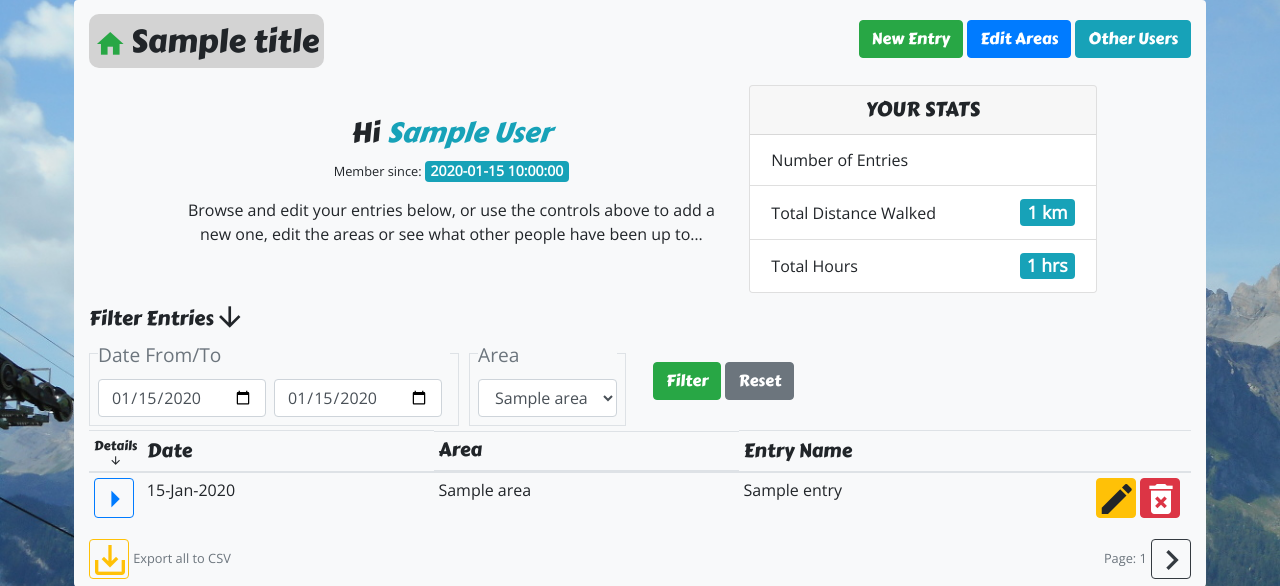
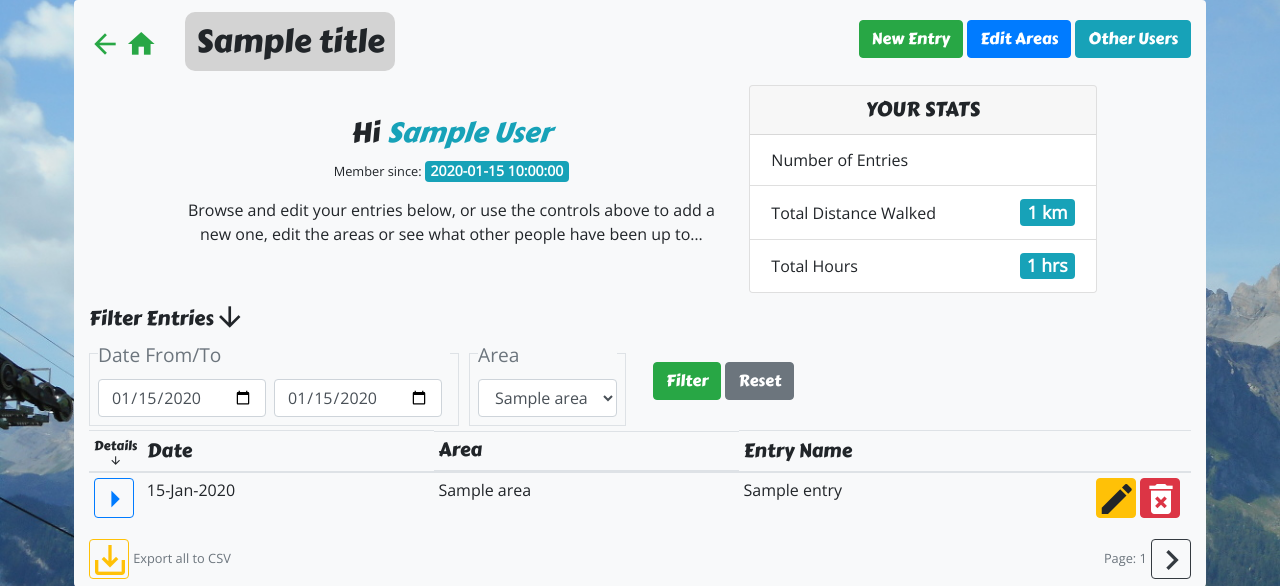
Before and after one commit to davebland/the-mountain-logbook, a Flask app: template templates/logbook-home.html in a window 1280 px wide. Shown: the part 64-650 px from the top of the page. Run offline with Flask 2, Linux system fonts and the light colour scheme; the template is opened without the code that fills it: most values are stand-ins (such as "Sample title", 1, 10 or a date in 2020); parts of the project's set-up code (start-up, migrations or seed data) failed here and were passed over; some libraries are stand-ins or nearby versions.

Commit message:
minor styling updates

```diff
--- a/static/css/styles.css
+++ b/static/css/styles.css
@@ -24,9 +24,9 @@ header a:hover {
     text-decoration: none;
 }
 
-#application-logo-title {
+#application-logo-title h2 {
     background-color: lightgray;
-    padding: 4% 1% 2% 1%;
+    padding: 1% 2%;
     border-radius: 10px;
 }
 
@@ -126,6 +126,9 @@ th {
     transform: translateY(0);
 }
 
+#icon-back-home {
+}
+
 /* ICONS */
 
 .material-icons {
--- a/templates/application-frame.html
+++ b/templates/application-frame.html
@@ -5,11 +5,18 @@
         <div class="col bg-light mx-1 pt-3 rounded">
             <div class="row justify-content-between mt-1 mb-2">
                 <!-- Header & Nav Row -->
-                <div class="col-md mb-3">
-                    <span id="application-logo-title" class="">
-                        <a href="{{ url_for('index') }}"><i class="material-icons text-success">home</i></a>
-                        <h2 class="d-inline m-0">{{ title }}</h2>
+                <div id="application-logo-title" class="col-md mb-3">
+                    <span class="mr-4">
+                        <a href="{{ url_for('index') }}">
+                            {% if title != "Logbook Home" %}
+                                <i class="material-icons text-success">arrow_back</i>
+                                <i id="icon-back-home" class="material-icons text-success">home</i>
+                            {% else %}
+                                <i class="material-icons text-success">home</i>
+                            {% endif %}
+                        </a>
                     </span>
+                    <h2 class="d-inline text-center">{{ title }}</h2>
                 </div>
                 <div class="col-md text-center text-md-right">
                     <!-- Nav Buttons -->
--- a/templates/logbook-home.html
+++ b/templates/logbook-home.html
@@ -67,7 +67,7 @@
                                 <input type="date" class="form-control mr-2" id="filter-controls-min-date" name="filter-min-date" aria-describedby="filter-controls-date-title" value="{{set_filters['filter-min-date']}}" placeholder="Date From">
                                 <input type="date" class="form-control mr-2" id="filter-controls-max-date" name="filter-max-date" aria-describedby="filter-controls-date-title" value="{{set_filters['filter-max-date']}}" placeholder="Date To">
                                 {% else %}
-                                <input type="date" class="form-control mr-2" id="filter-controls-min-date" name="filter-min-date" aria-describedby="filter-controls-date-title" value="1920-01-01" placeholder="Date From">
+                                <input type="date" class="form-control mr-2" id="filter-controls-min-date" name="filter-min-date" aria-describedby="filter-controls-date-title" value="2019-01-01" placeholder="Date From">
                                 <input type="date" class="form-control mr-2" id="filter-controls-max-date" name="filter-max-date" aria-describedby="filter-controls-date-title" value="" placeholder="Date To">
                                 {% endif %}
                         </div>
--- a/templates/login.html
+++ b/templates/login.html
@@ -9,7 +9,7 @@
         </div>
         <h4 class="text-center mb-3"><strong>Login or sign-up below <i class="material-icons">arrow_downward</i></strong></h4>
         <p class="text-justify">The Mountain Logbook is an application for recording your mountain (or other!) walking trips. Keep a record of your outings for personal interest or as a way of logging that all important experience for future walking qualifications.</p>
-        <p class="text-justify">Use of the Mountain Logbook is free and only requires an email address to identify your account. The only personal data we store about you is that which you enter yourself.</p>
+        <p class="text-justify mb-0">Use of the Mountain Logbook is free and only requires an email address to identify your account. The only personal data we store about you is that which you enter yourself.</p>
         <h6 class="text-right pb-3">Enjoy <i class="material-icons">tag_faces</i></h6>
         <p class="text-center">
             <em>Login with <strong>demo@daveb.me.uk</strong> for some example content.</em>
```
